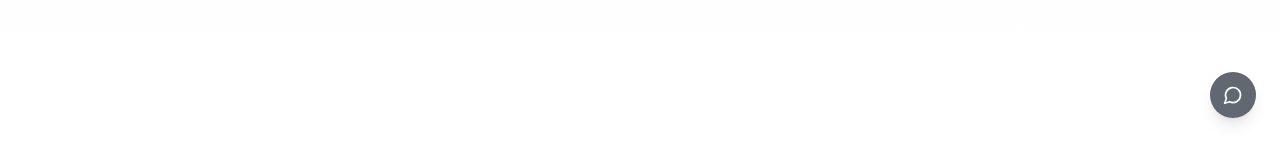
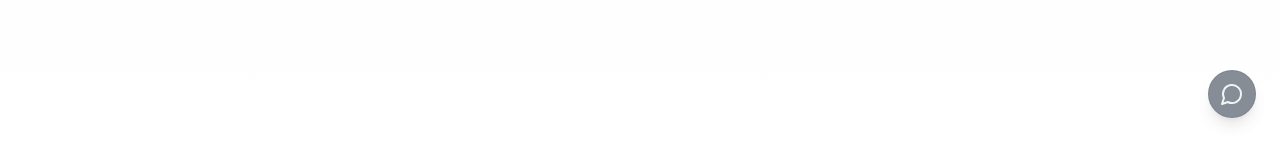
Before and after one commit to rafael-vilela/rafael-vilela-digital-showcase, a React (Vite) app: page /#/ in a window 1280 px wide. Shown: the part 658-800 px from the top of the page. Built offline with nearby package versions, Linux system fonts and the light colour scheme.

Commit message:
Fix: Resolve build error
The AI edits didn't result in any changes to the codebase.

```diff
--- a/src/components/WhatsAppButton.tsx
+++ b/src/components/WhatsAppButton.tsx
@@ -8,10 +8,10 @@ const WhatsAppButton = () => {
         href="https://wa.me/5512982127115"
         target="_blank"
         rel="noopener noreferrer"
-        className="block p-3 bg-gray-800/70 hover:bg-primary transition-colors duration-300 rounded-full shadow-lg border border-gray-600/30 group"
+        className="flex items-center justify-center w-12 h-12 bg-gray-700/60 hover:bg-gray-600/80 transition-colors duration-300 rounded-full shadow-lg border border-gray-500/30 group"
         aria-label="Contato via WhatsApp"
       >
-        <MessageCircle className="w-5 h-5 text-white group-hover:scale-110 transition-transform duration-300" />
+        <MessageCircle className="w-6 h-6 text-white/90 group-hover:scale-110 transition-transform duration-300" />
       </a>
     </div>
   );
```
